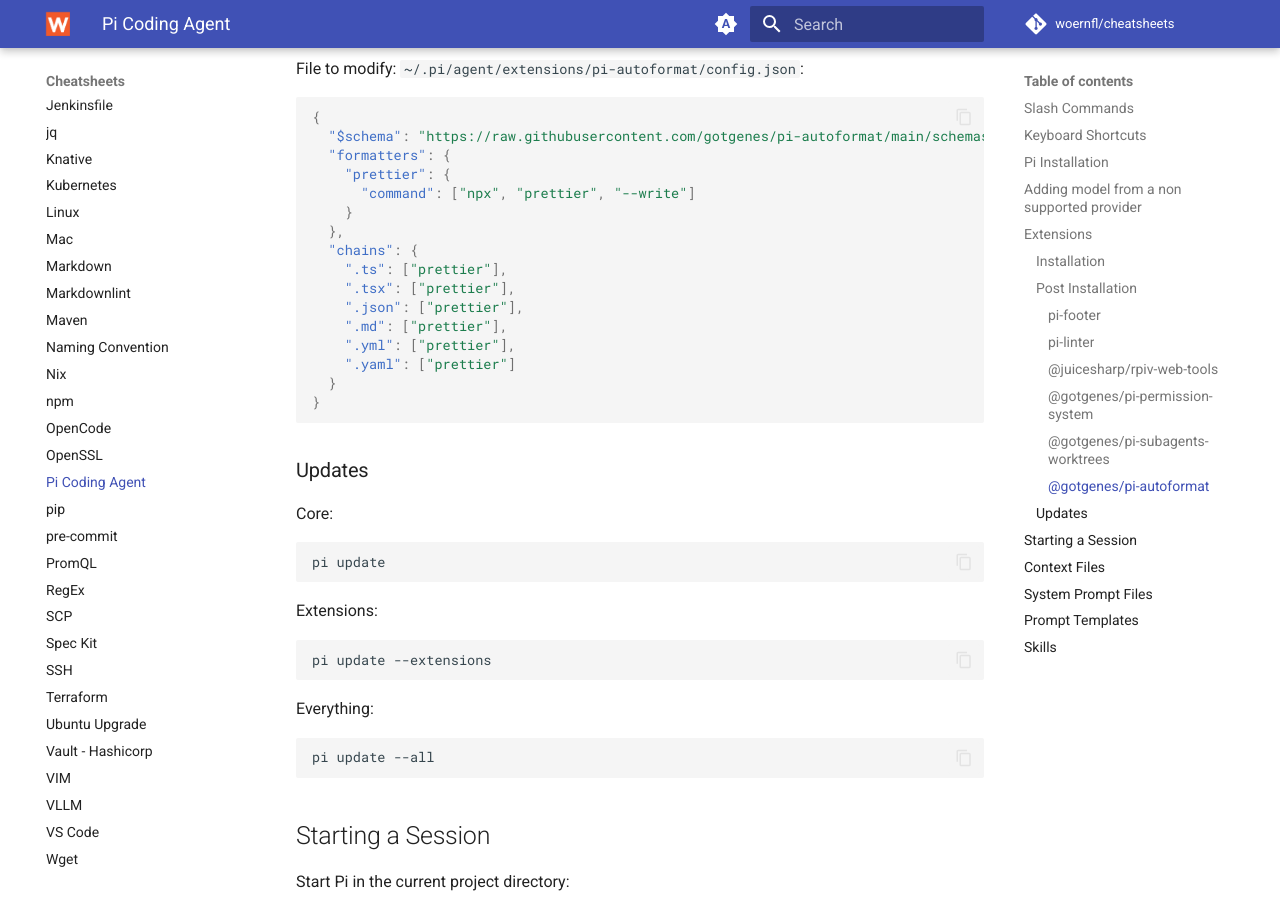
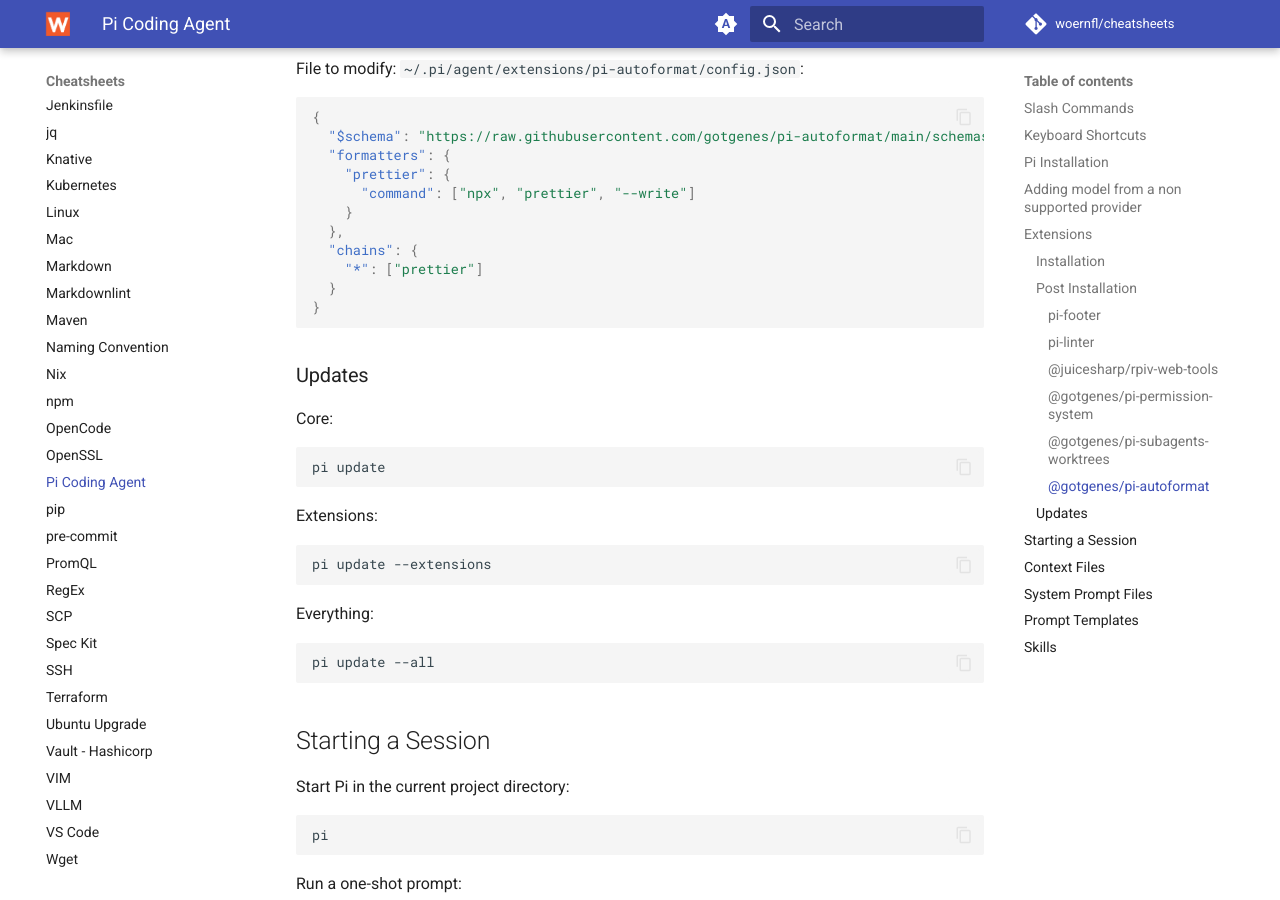
Before and after one commit to woernfl/cheatsheets, an MkDocs documentation site: the page built from docs/pi.md, in a window 1280 px wide and 900 px high, scrolled down 9594 px. Built offline with MkDocs 1.6.1 and Material for MkDocs 9.7.7, drawn with Linux system fonts in a browser that asks for light colours; comment, search, counter and statistics services are not loaded.

Commit message:
Simplify prettier configuration for file types (#460)

````diff
--- a/docs/pi.md
+++ b/docs/pi.md
@@ -467,12 +467,7 @@
     }
   },
   "chains": {
-    ".ts": ["prettier"],
-    ".tsx": ["prettier"],
-    ".json": ["prettier"],
-    ".md": ["prettier"],
-    ".yml": ["prettier"],
-    ".yaml": ["prettier"]
+    "*": ["prettier"]
   }
 }
 ```
````
